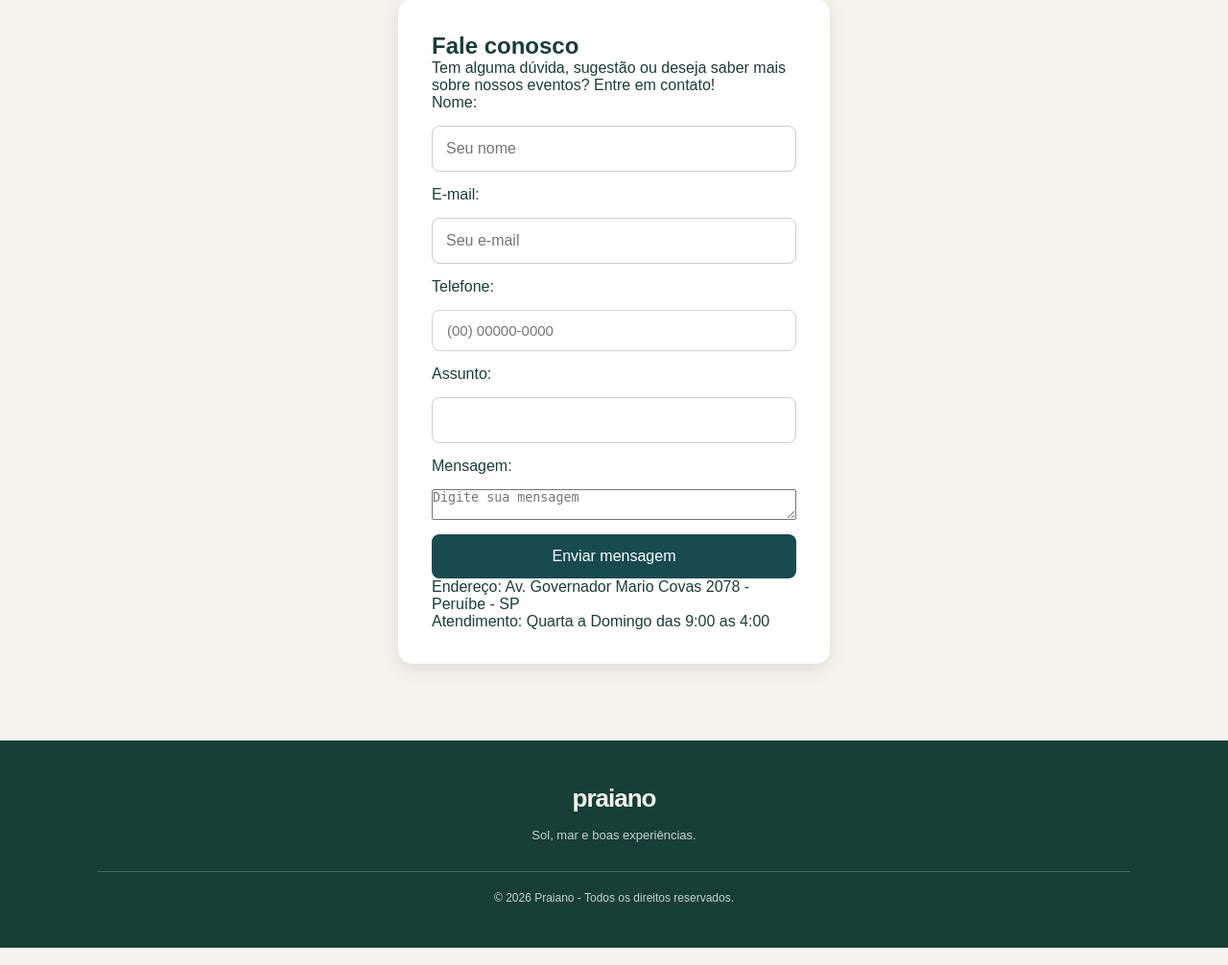
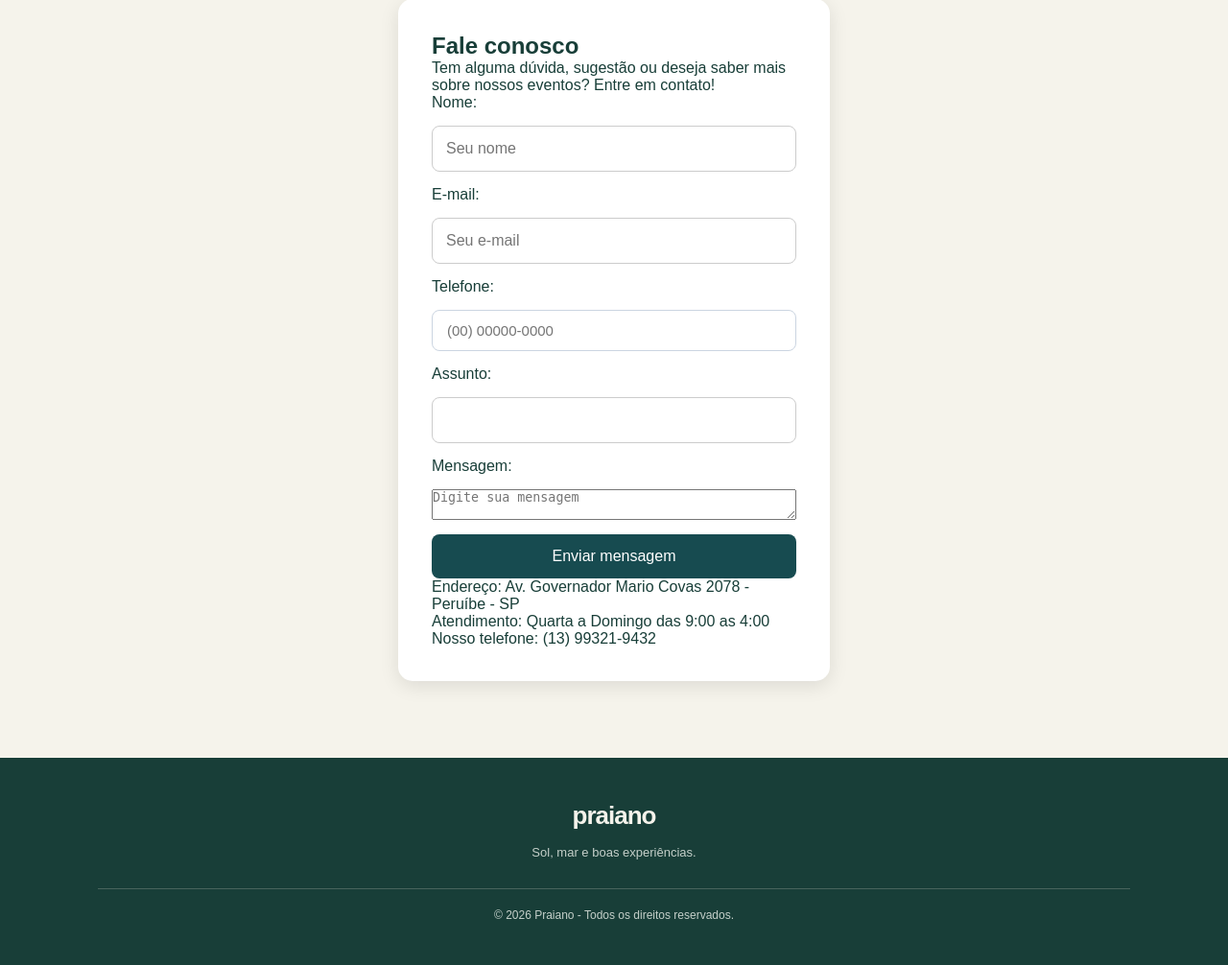
Before and after one commit to PietroPeterle/PI-Praiano, a PHP site: page /pages/contato.php in a window 1280 px wide. Shown: the part 514-1520 px from the top of the page at 96% size. Run offline with PHP 8.4, Linux system fonts and the light colour scheme.

Commit message:
Update contato.php

```diff
--- a/pages/contato.php
+++ b/pages/contato.php
@@ -76,6 +76,8 @@ if ($_SERVER['REQUEST_METHOD'] === 'POST') {
         <p>Endereço: Av. Governador Mario Covas 2078 - Peruíbe - SP</p>
 
         <p>Atendimento: Quarta a Domingo das 9:00 as 4:00</p>
+
+        <p>Nosso telefone: (13) 99321-9432</p>
     </section>
 </main>
 
```
